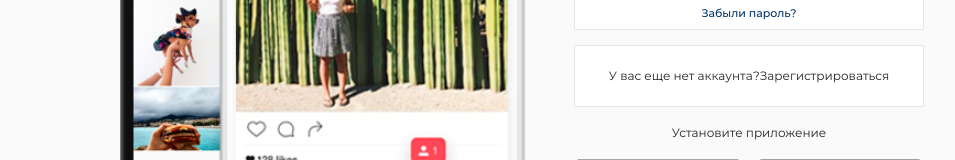
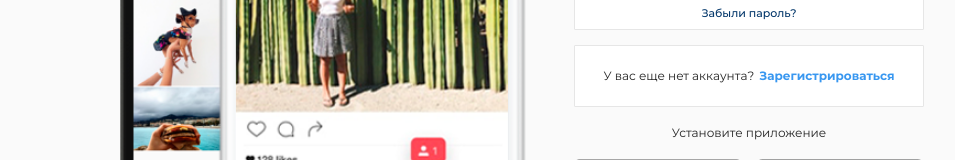
Before and after one commit to StasKovalov/instagram, a React (Create React App) app: page /login in a window 1280 px wide. Shown: the part 422-582 px from the top of the page, without its empty margins (141-1096 px from the left). Built offline with nearby package versions, Linux system fonts and the light colour scheme.

Commit message:
fix bag picture on login-page

```diff
--- a/src/components/LoginPage/Login/CreateAccount/CreateAccount.js
+++ b/src/components/LoginPage/Login/CreateAccount/CreateAccount.js
@@ -5,7 +5,7 @@ const CreateAccount = () => {
   return (
     <div className={style.createAccount}>
       <span>У вас еще нет аккаунта?</span>
-      <span>Зарегистрироваться</span>
+      <span className={style.register}>Зарегистрироваться</span>
     </div>
   );
 };
--- a/src/components/LoginPage/Login/CreateAccount/index.module.scss
+++ b/src/components/LoginPage/Login/CreateAccount/index.module.scss
@@ -7,7 +7,7 @@
     border-radius: 1px;
     padding-top: 24px;
      padding-bottom: 24px;
-     a {
+     .register {
         font-weight: bold;
          color: #3897f0;
          margin-left: 5px;
--- a/src/components/LoginPage/Login/InstallApp/index.module.scss
+++ b/src/components/LoginPage/Login/InstallApp/index.module.scss
@@ -8,11 +8,15 @@
 
     .installImg {
         display: flex;
+        max-width: 350px;
+        width: 100%;
         justify-content: space-between;
         margin-top: 20px;
 
         img {
+            display: block;
             width: 48%;
+            flex-shrink: 1;
             cursor: pointer;
         }
     }
```
